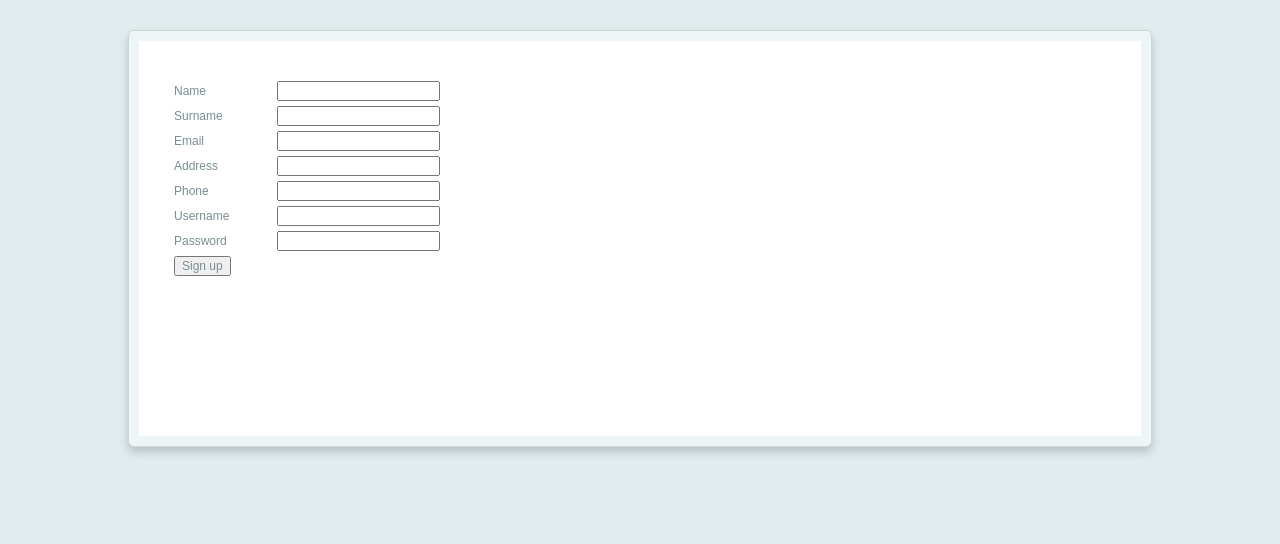
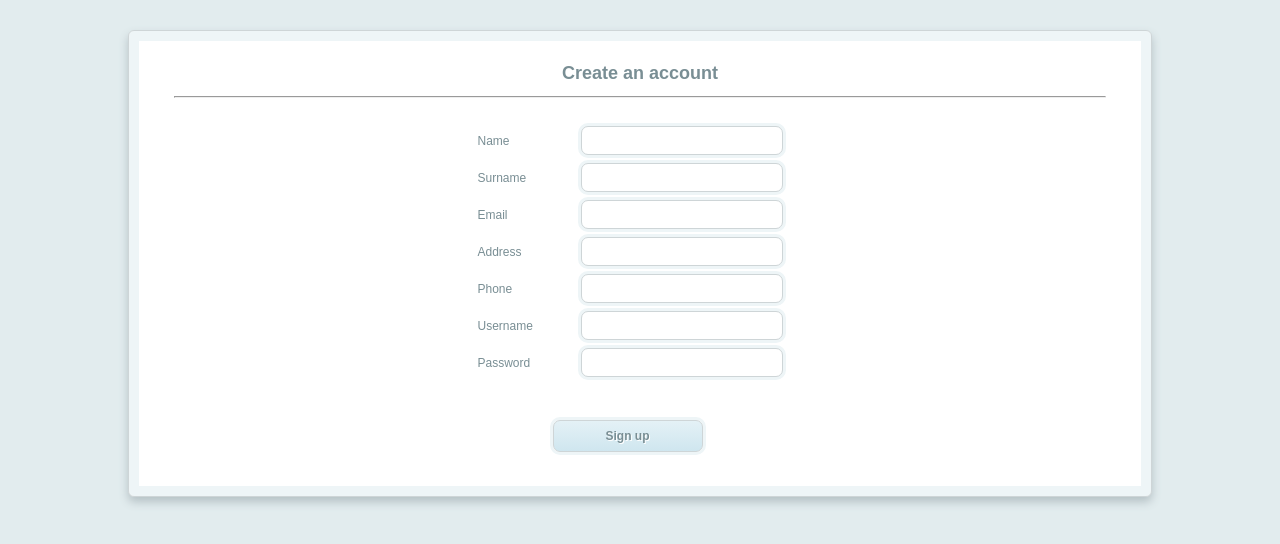
Before and after one commit to felipetiza/InformaticStore, a PHP site: page /sign_up.php in a window 1280 px wide. Shown: the top 544 px of the page. Run offline with PHP 8.4, Linux system fonts and the light colour scheme.

Commit message:
Design of the registration screen

```diff
--- a/css/sign_up.css
+++ b/css/sign_up.css
@@ -8,22 +8,72 @@ body{
 	width: 80%;
 	margin: 50px auto;
 }
-#menu{
-	height: 350px;
+#wrapper{
+	height: 425px;
 	border: 1px solid #CED5D7;
 	border-radius: 6px;
-	padding: 45px 45px 20px;
+	padding: 20px 45px;
 	margin: -20px auto;
 	background: white;
 	box-shadow: 0px 5px 10px #B5C1C5, 0 0 0 10px #EEF5F7 inset;
 }
 label {
-  width: 100px;
-  display: inline-block;
+  	width: 100px;
+  	display: inline-block;
 }
 form{
-
+  	margin: 0 auto;
+	width: 325px;
 }
 form div{
-	padding-top: 5px;
+	padding-top: 8px;
 }
+input[type='text'],
+input[type='password'],
+input[type='tel'],
+input[type='email']{
+	padding: 1px 10px;
+  	width: 180px;
+	height: 25px;
+	border: 1px solid #CED5D7;
+	box-shadow:0 0 0 3px #EEF5F7;
+	border-radius: 7px;
+}
+input[type='text']:focus,
+input[type='password']:focus,
+input[type='tel']:focus,
+input[type='email']:focus{
+	outline: none;
+	box-shadow:0 0 0 3px #dde9ec;
+}
+input[type='submit']{
+	width: 150px;
+	height: 32px;
+	border: 1px solid #CED5D7;
+	box-shadow:0 0 0 3px #EEF5F7;
+	border-radius: 7px;
+	font-weight: bold;
+	text-shadow: 1px 1px 0px white;
+	margin: 35px 75px;
+
+	background: #e4f1f6;
+	background: -moz-linear-gradient(top, #e4f1f6 0%, #cfe6ef 100%);
+	background: -webkit-linear-gradient(top, #e4f1f6 0%,#cfe6ef 100%);
+}
+input[type='submit']:hover{
+	background: #edfcff;
+	background: -moz-linear-gradient(top, #edfcff 0%, #cfe6ef 100%);
+	background: -webkit-linear-gradient(top, #edfcff 0%,#cfe6ef 100%);
+}
+input[type='submit']:active{
+	background: #cfe6ef;
+	background: -moz-linear-gradient(top, #cfe6ef 0%, #edfcff 100%);
+	background: -webkit-linear-gradient(top, #cfe6ef 0%,#edfcff 100%);
+}
+hr{
+	color: #ffffff80;
+}
+h1{
+	text-align: center;
+	font-size: 18px;
+}
--- a/login.php
+++ b/login.php
@@ -40,6 +40,7 @@
     ?>
 
     <img id="logo" src="resources/img/logo.png">
+    <div id="wrapper">
         <form login method="post">
             <div>
                 <img width="32" src="resources/img/user.png">
@@ -54,6 +55,6 @@
             </div>
             <div>Don't have an account? <a href="sign_up.php">Sign Up</a></div>
         </form>
-
+    </div>
 </body>
 </html>
--- a/sign_up.php
+++ b/sign_up.php
@@ -30,35 +30,38 @@
         }
     ?>
 
-	<div id="menu">
+	<div id="wrapper">
+        <h1>Create an account</h1>
+        <hr>
+        <br>
 		<form method="post">
 			<div>
             	<label>Name</label>
-            	<input name="name" type="text" required>
+            	<input name="name" type="text" maxlength="25" required>
         	</div>
         	<div>
             	<label>Surname</label>
-            	<input name="surname" type="text" required>
+            	<input name="surname" type="text" maxlength="50" required>
         	</div>
         	<div>
             	<label>Email</label>
-            	<input name="email" type="text" required>
+            	<input name="email" type="email" maxlength="45" required>
         	</div>
         	<div>
             	<label>Address</label>
-            	<input name="address" type="text" required>
+            	<input name="address" type="text" maxlength="100" required>
         	</div>
         	<div>
             	<label>Phone</label>
-            	<input name="phone" type="text" required>
+            	<input name="phone" type="tel" pattern="[0-9]{9}" required>
         	</div>
         	<div>
             	<label>Username</label>
-            	<input name="user" type="text" required>
+            	<input name="user" type="text" maxlength="40" required>
         	</div>
         	<div>
             	<label>Password</label>
-            	<input name="pass" type="text" required>
+            	<input name="pass" type="password" maxlength="20" required>
         	</div>
             <div>
                 <input type="submit" value="Sign up">
```
Also changed, not shown: css/login.css (+8 -8 lines). Lines whose indentation alone changed are shown as unchanged.
